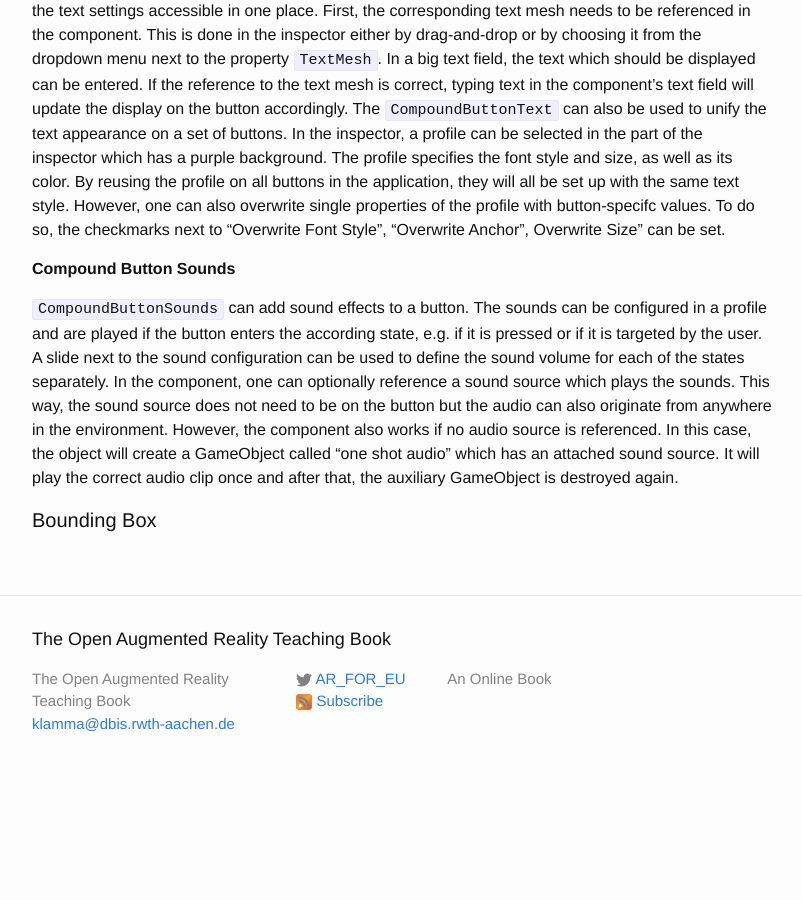
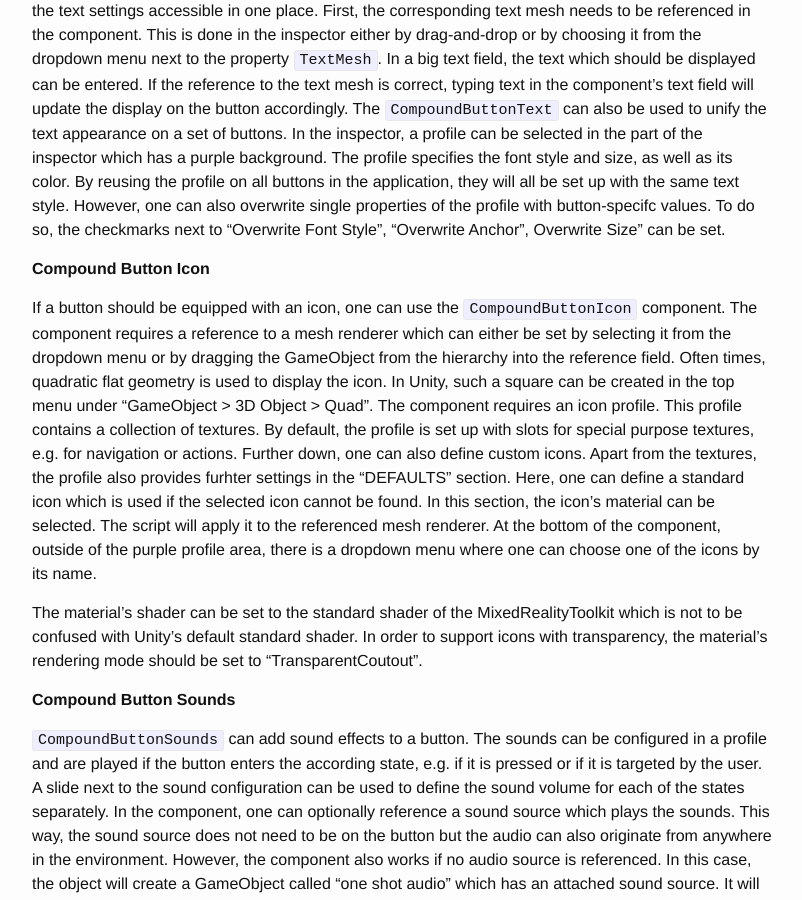
Before and after one commit to klamma/ar-for-eu-book, a Jekyll site: the page built from _pages/chapters/arsdk.md, in a window 1280 px wide and 900 px high, scrolled down 2135 px. Shown: the whole window, without its empty margins (238-1040 px from the left). Built offline with Jekyll 4.4.1, drawn with Linux system fonts in a browser that asks for light colours; nearby versions of some CDN libraries; before the commit the page ends 2930 px from its top, so only the background shows below that.

Commit message:
described MRTK1's compound button icon component

````diff
--- a/_pages/chapters/arsdk.md
+++ b/_pages/chapters/arsdk.md
@@ -120,6 +120,25 @@ By reusing the profile on all buttons in the application, they will all be set u
 However, one can also overwrite single properties of the profile with button-specifc values.
 To do so, the checkmarks next to "Overwrite Font Style", "Overwrite Anchor", Overwrite Size" can be set.
 
+**Compound Button Icon**
+
+If a button should be equipped with an icon, one can use the ```CompoundButtonIcon``` component.
+The component requires a reference to a mesh renderer which can either be set by selecting it from the dropdown menu or by dragging the GameObject from the hierarchy into the reference field.
+Often times, quadratic flat geometry is used to display the icon.
+In Unity, such a square can be created in the top menu under "GameObject > 3D Object > Quad".
+The component requires an icon profile.
+This profile contains a collection of textures.
+By default, the profile is set up with slots for special purpose textures, e.g. for navigation or actions.
+Further down, one can also define custom icons.
+Apart from the textures, the profile also provides furhter settings in the "DEFAULTS" section.
+Here, one can define a standard icon which is used if the selected icon cannot be found.
+In this section, the icon's material can be selected.
+The script will apply it to the referenced mesh renderer.
+At the bottom of the component, outside of the purple profile area, there is a dropdown menu where one can choose one of the icons by its name.
+
+The material's shader can be set to the standard shader of the MixedRealityToolkit which is not to be confused with Unity's default standard shader.
+In order to support icons with transparency, the material's rendering mode should be set to "TransparentCoutout".
+
 **Compound Button Sounds**
 
 ```CompoundButtonSounds``` can add sound effects to a button.
@@ -130,6 +149,7 @@ This way, the sound source does not need to be on the button but the audio can a
 However, the component also works if no audio source is referenced.
 In this case, the object will create a GameObject called "one shot audio" which has an attached sound source.
 It will play the correct audio clip once and after that, the auxiliary GameObject is destroyed again.
+
 </div>
 
 #### Bounding Box
````
